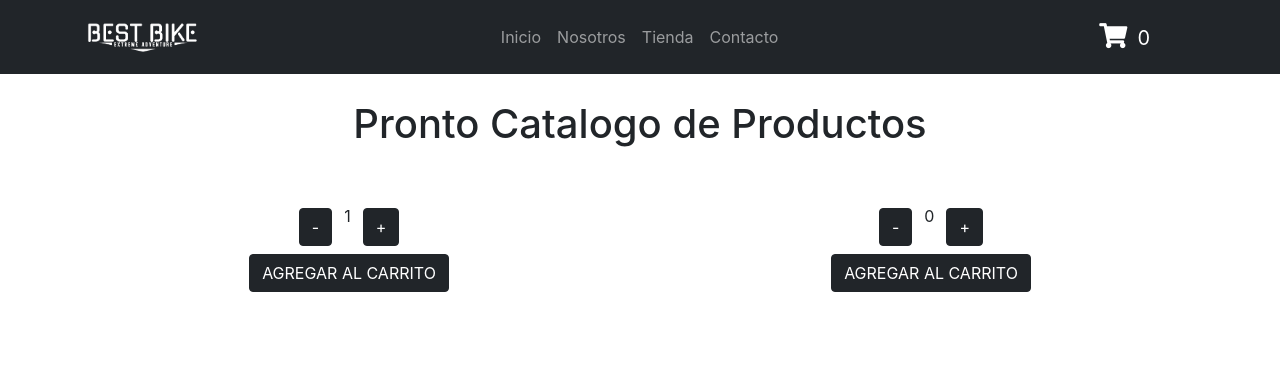
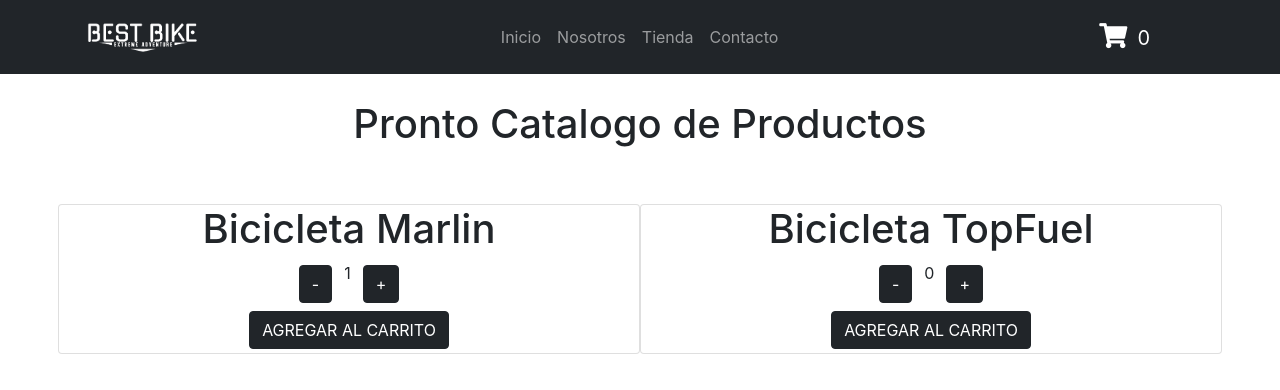
Before and after one commit to armandorivasv-dev/app-bestbike, a React (Create React App) app: page / in a window 1280 px wide. Shown: the top 390 px of the page. Built offline with nearby package versions, Linux system fonts and the light colour scheme.

Commit message:
cambios varios

```diff
--- a/src/components/itemcount/ItemCount.js
+++ b/src/components/itemcount/ItemCount.js
@@ -1,30 +1,24 @@
-import { useState, useEffect } from 'react';
+import { useState } from 'react';
 
-const ItemCount = ( {stockInitial, stockAvailable, onAdd} ) => {
-
-  console.log("INICIAL:" + stockInitial)
-  console.log("CURRENT:" + stockAvailable)
-
+const ItemCount = ( {stockInitial, stockAvailable, onAdd, name} ) => {
 
   const [count, setCount] = useState(stockInitial);
 
-  console.log("CONTADOR:" + count)
-
   const incrementItem = () => {
-    stockAvailable > count ? setCount(count + 1) : alert('NO HAY STOCK DISPONIBLE');
+    stockAvailable > count ? setCount(count + 1) : alert('CANTIDAD SUPERA EL STOCK DISPONIBLE');
   }
 
   const decrementItem = () => {
     count > 0 ? setCount(count - 1) : alert('SELECCIONAR CANTIDADES POSITIVAS');
-
   }
 
   const addItem = () => {
-    count <= 0 ? alert('SELECCIONE UNA CANTIDAD VALIDA') : onAdd(count);
+    stockAvailable <= 0 ? alert('PRODUCTO SIN STOCK') : onAdd(count);
   }
 
   return(
-    <div>
+    <div className='card'>
+        <h1 className='text-center'>{name}</h1>
         <div className="d-grid gap-2 d-md-flex justify-content-center">
           <button onClick={decrementItem} className='btn btn-dark m-1'>-</button>
           <span>{ count }</span>
@@ -33,9 +27,6 @@ const ItemCount = ( {stockInitial, stockAvailable, onAdd} ) => {
         <div className='text-center'>
           <button onClick={addItem} className='btn btn-dark m-1'>AGREGAR AL CARRITO</button>
         </div>
-
-
-
     </div>
   );
 
--- a/src/components/itemlistcontainer/ItemListContainer.js
+++ b/src/components/itemlistcontainer/ItemListContainer.js
@@ -4,21 +4,17 @@ import ItemCount from '../itemcount/ItemCount.js'
 const ItemListContainer = (props) => {
 
     const stockOnAdd = (stockOnAdd) => {
-      console.log("PRODUCTO AGREGADO")
       alert(`fueron agregados ${stockOnAdd} productos`)
     }
-
 
   return(
     <div className='container'>
         <h1 className='ItemListContainer text-center'>{props.message}</h1>
         <div className='row row-cols-2 g-5 mt-2'>
-          <ItemCount stockInitial={1} stockAvailable={10} onAdd={stockOnAdd}  />
-          <ItemCount stockInitial={0} stockAvailable={0} onAdd={stockOnAdd}  />
+          <ItemCount stockInitial={1} stockAvailable={10} onAdd={stockOnAdd} name={'Bicicleta Marlin'} />
+          <ItemCount stockInitial={0} stockAvailable={0} onAdd={stockOnAdd} name={'Bicicleta TopFuel'} />
         </div>
-
     </div>
-
   )
 };
 export default ItemListContainer;
```
